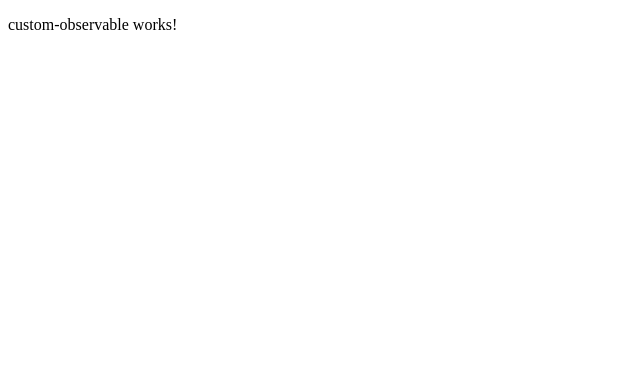
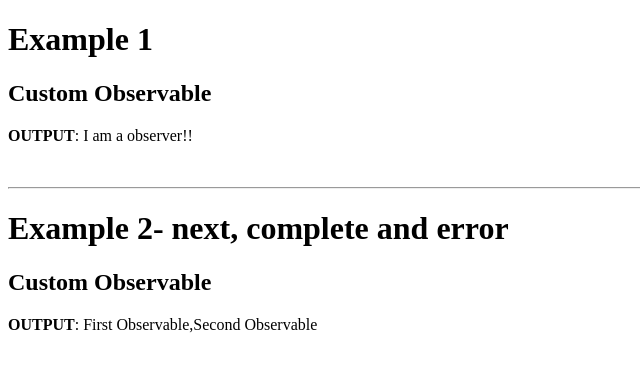
Before and after one commit to AdamAnsari/rxjs-angular, an Angular app: page /custom-observable in a window 1280 px wide. Shown: the top 370 px of the page, without its empty margins (0-640 px from the left). Built offline with nearby package versions, Linux system fonts and the light colour scheme.

Commit message:
Custom observable completed

```diff
--- a/src/app/modules/custom-observable/custom-observable.component.html
+++ b/src/app/modules/custom-observable/custom-observable.component.html
@@ -1 +1,9 @@
-<p>custom-observable works!</p>
+<h1>Example 1</h1>
+<h2>Custom Observable</h2>
+<p><strong>OUTPUT</strong>: <span>{{ customVar1 }}</span></p>
+
+<br><hr>
+
+<h1>Example 2- next, complete and error</h1>
+<h2>Custom Observable</h2>
+<p><strong>OUTPUT</strong>: <span>{{ customVar2 }}</span></p>
--- a/src/app/modules/custom-observable/custom-observable.component.ts
+++ b/src/app/modules/custom-observable/custom-observable.component.ts
@@ -1,4 +1,5 @@
 import { Component, OnInit } from '@angular/core';
+import { Observable } from 'rxjs';
 
 @Component({
   selector: 'app-custom-observable',
@@ -6,10 +7,39 @@ import { Component, OnInit } from '@angular/core';
   styleUrls: ['./custom-observable.component.scss']
 })
 export class CustomObservableComponent implements OnInit {
+  customVar1:any;
+  customVar2:any[] = [];
 
   constructor() { }
 
   ngOnInit(): void {
+
+    // Example 1
+    var observable1 = new Observable(function observer(observer) {
+      observer.next('I am a observer!!');
+    })
+
+    observable1.subscribe(res => {
+      console.log(res);
+      this.customVar1 = res;
+    })
+
+    // Example 2
+    var observable2 = new Observable(function observer(observer) {
+      try {
+        observer.next('First Observable');
+        observer.next('Second Observable');
+        observer.complete();
+      } catch {
+        observer.error('Error Occured!!');
+      }
+    });
+
+    observable2.subscribe(res => {
+      console.log(res);
+      this.customVar2.push(res);
+    })
+
   }
 
 }
```
